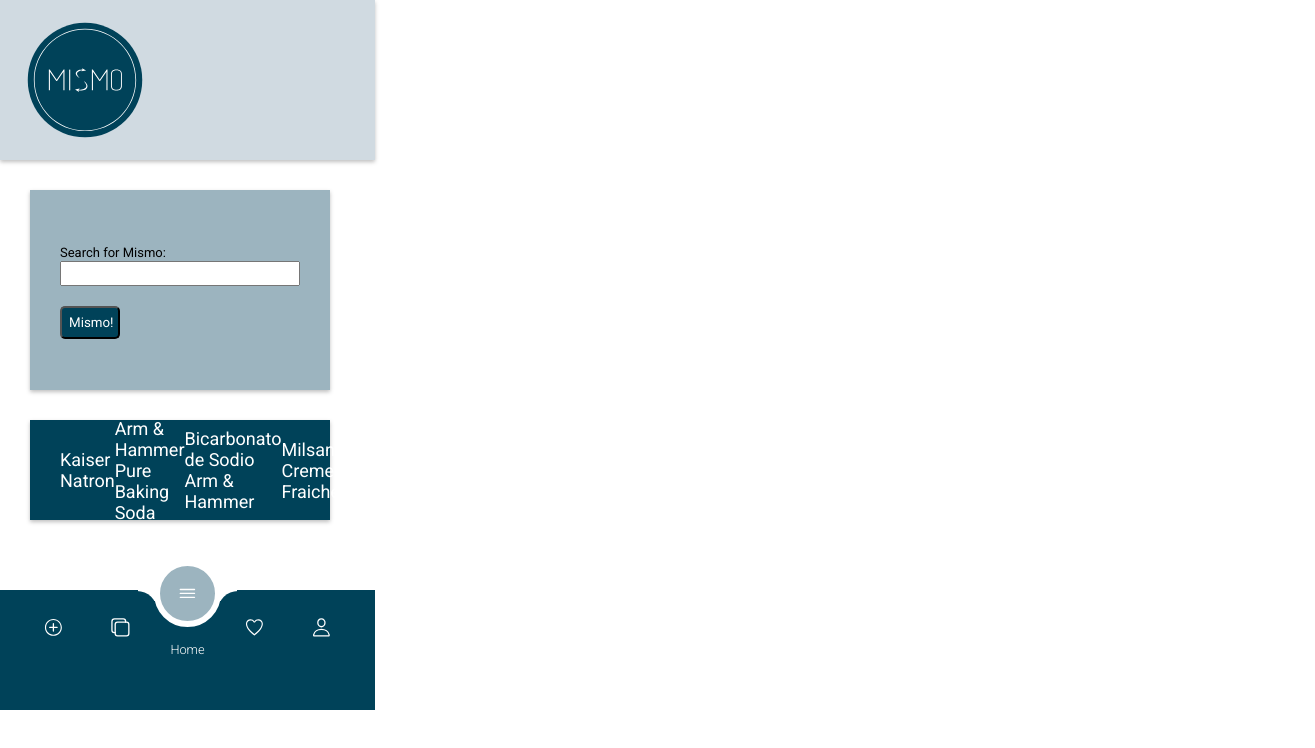
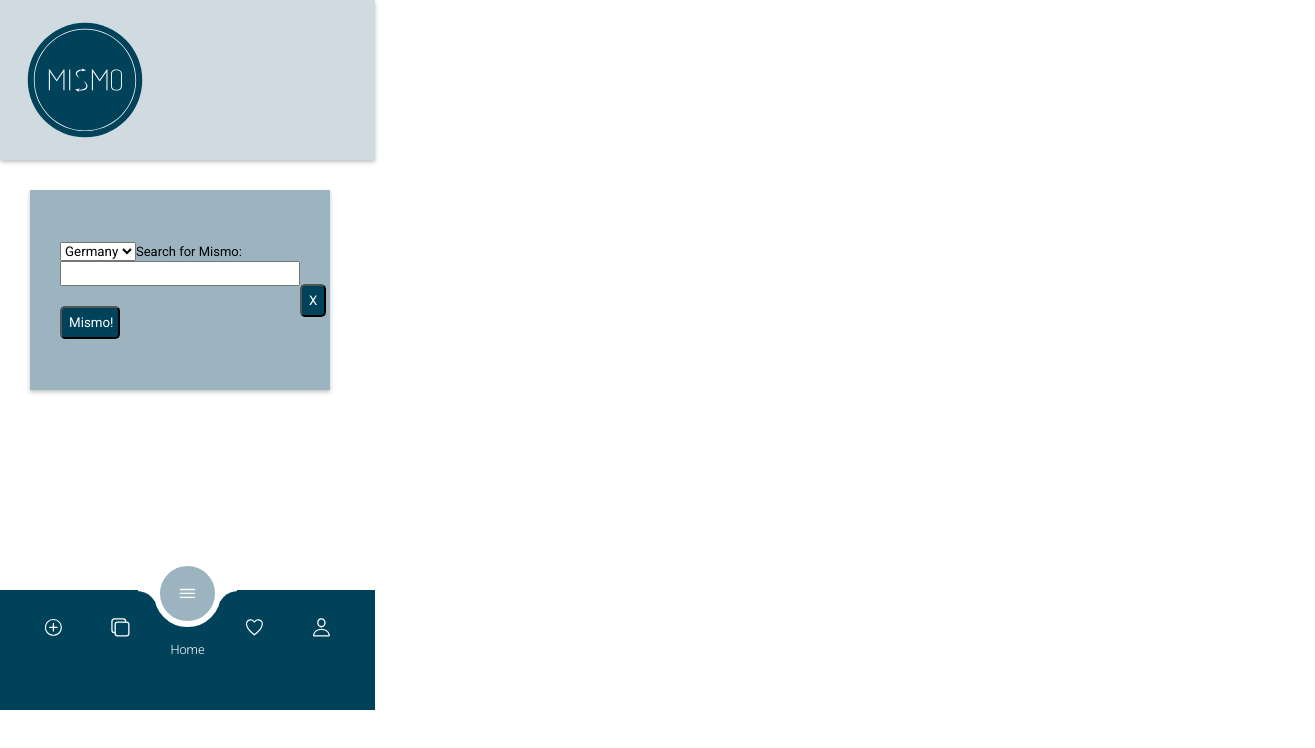
Before and after one commit to anresa/capstone-project, a React (Create React App) app: page / in a window 1280 px wide. Shown: the top 748 px of the page, 1315 px wide, since content can reach past the window. Built offline with nearby package versions, Linux system fonts and the light colour scheme.

Commit message:
add search function

```diff
--- a/src/components/Search/Search.js
+++ b/src/components/Search/Search.js
@@ -1,12 +1,17 @@
-import {useState} from 'react';
+import {useState, useEffect} from 'react';
+import {nanoid} from 'nanoid';
 import './Search.css';
+import SearchResults from '../SearchResults/SearchResults';
 
-export function Search({onSearchTermChange}) {
+export function Search({productsDatabase, onSearchTermChange}) {
   const [searchTerm, setSearchTerm] = useState('');
+  const [searchFinalResult, setSearchFinalResult] = useState('');
+  const [openProductCard, setOpenProductCard] = useState(false);
+  const [searchLanguage, setSearchLanguage] = useState('Germany');
 
   function submitHandler(event) {
     event.preventDefault();
-    onSearchTermChange(searchTerm);
+    setOpenProductCard(true);
   }
 
   function handleChange(event) {
@@ -14,17 +19,64 @@
     onSearchTermChange(searchTerm);
   }
 
+  function onHandleChangeLanguage(event) {
+    setSearchLanguage(event.target.value);
+  }
+
+  let productsDatas = [];
+
+  productsDatabase.forEach(products => {
+    products.productSet.forEach(item => {
+      productsDatas.push({
+        productSetId: products.productSetId,
+        productCountry: item.productCountry,
+        productName: item.productName,
+      });
+    });
+  });
+
+  useEffect(() => {
+    const searchTermResult = productsDatas.find(item =>
+      item.productName.toLowerCase().startsWith(searchTerm.toLocaleLowerCase())
+    );
+
+    let finalResult = '';
+    if (searchTermResult !== undefined) {
+      const productSet = productsDatabase.find(obj => obj.productSetId === searchTermResult.productSetId);
+      finalResult = productSet.productSet.find(obj => obj.productCountry === searchLanguage);
+      setSearchFinalResult(finalResult);
+    }
+    // eslint-disable-next-line react-hooks/exhaustive-deps
+  }, [openProductCard]);
+
   return (
     <>
       <section className="search">
         <form onSubmit={submitHandler}>
+          <select onChange={onHandleChangeLanguage}>
+            <option value="Germany">Germany</option>
+            <option value="USA">USA</option>
+            <option value="Mexico">Mexico</option>
+          </select>
           <label>
             Search for Mismo:
-            <input className="searchbar" value={searchTerm} onChange={handleChange} />
+            <input list="productList" type={'text'} className="searchbar" value={searchTerm} onChange={handleChange} />
           </label>
+          <datalist id="productList">
+            {productsDatas.map(item => {
+              return <option key={nanoid()}>{item.productName}</option>;
+            })}
+          </datalist>
+
           <button>Mismo!</button>
         </form>
+        <button onClick={() => setSearchTerm('')}>X</button>
       </section>
+      {openProductCard === true ? (
+        <SearchResults setOpenProductCard={setOpenProductCard} searchFinalResult={searchFinalResult}></SearchResults>
+      ) : (
+        ''
+      )}
     </>
   );
 }
--- a/src/components/SearchResults/SearchResults.css
+++ b/src/components/SearchResults/SearchResults.css
@@ -1,12 +1,15 @@
 .result-card {
+  position: fixed;
   background-color: #004259;
   width: 300px;
-  height: 100px;
+  height: 500px;
   margin: 30px;
   padding: 30px;
   box-shadow: 0px 2px 4px rgba(0, 0, 0, 0.25);
   display: flex;
   align-items: center;
+  z-index: 999;
+  top: 0;
 }
 
 .result {
--- a/src/components/SearchResults/SearchResults.js
+++ b/src/components/SearchResults/SearchResults.js
@@ -1,23 +1,20 @@
 import './SearchResults.css';
 
-export default function SearchResults({products, onSelectProduct}) {
+export default function SearchResults({setOpenProductCard, searchFinalResult}) {
   return (
-    <>
-      <ul className="result-card">
-        {products.map(product => {
-          return (
-            <li
-              className="result"
-              onClick={() => {
-                onSelectProduct(product);
-              }}
-              key={product.id}
-            >
-              {product.productName}
-            </li>
-          );
-        })}
-      </ul>
-    </>
+    <div className="result-card">
+      <button
+        onClick={() => {
+          setOpenProductCard(false);
+        }}
+      >
+        X
+      </button>
+      <section>
+        <h1>{searchFinalResult.productName}</h1>
+        <p>{searchFinalResult.productCountry}</p>
+        <img width={'100px'} src={searchFinalResult.productImage} alt={searchFinalResult.productName}></img>
+      </section>
+    </div>
   );
 }
--- a/src/pages/Home.js
+++ b/src/pages/Home.js
@@ -2,7 +2,6 @@
 import '../App.css';
 import Header from '../components/Header/Header.js';
 import {Search} from '../components/Search/Search';
-import SearchResults from '../components/SearchResults/SearchResults';
 import productsDatabase from '../database.js';
 
 export default function Home() {
@@ -11,26 +10,10 @@
     setSearchTerm(changedTerm);
   }
 
-  const filteredProducts = productsDatabase.reduce((prev, cur) => {
-    return [
-      ...prev,
-      ...cur.productSet
-        .filter(item => item.productName.toLowerCase().startsWith(searchTerm.toLocaleLowerCase()))
-        .map(item => {
-          return {...item, productSetId: cur.productSetId};
-        }),
-    ];
-  }, []);
   return (
     <>
       <Header />
-      <Search onSearchTermChange={handleSearchTermChange} />
-      <SearchResults
-        products={filteredProducts}
-        onSelectProduct={product => {
-          alert(JSON.stringify(product));
-        }}
-      />
+      <Search productsDatabase={productsDatabase} onSearchTermChange={handleSearchTermChange} />
     </>
   );
 }
```
